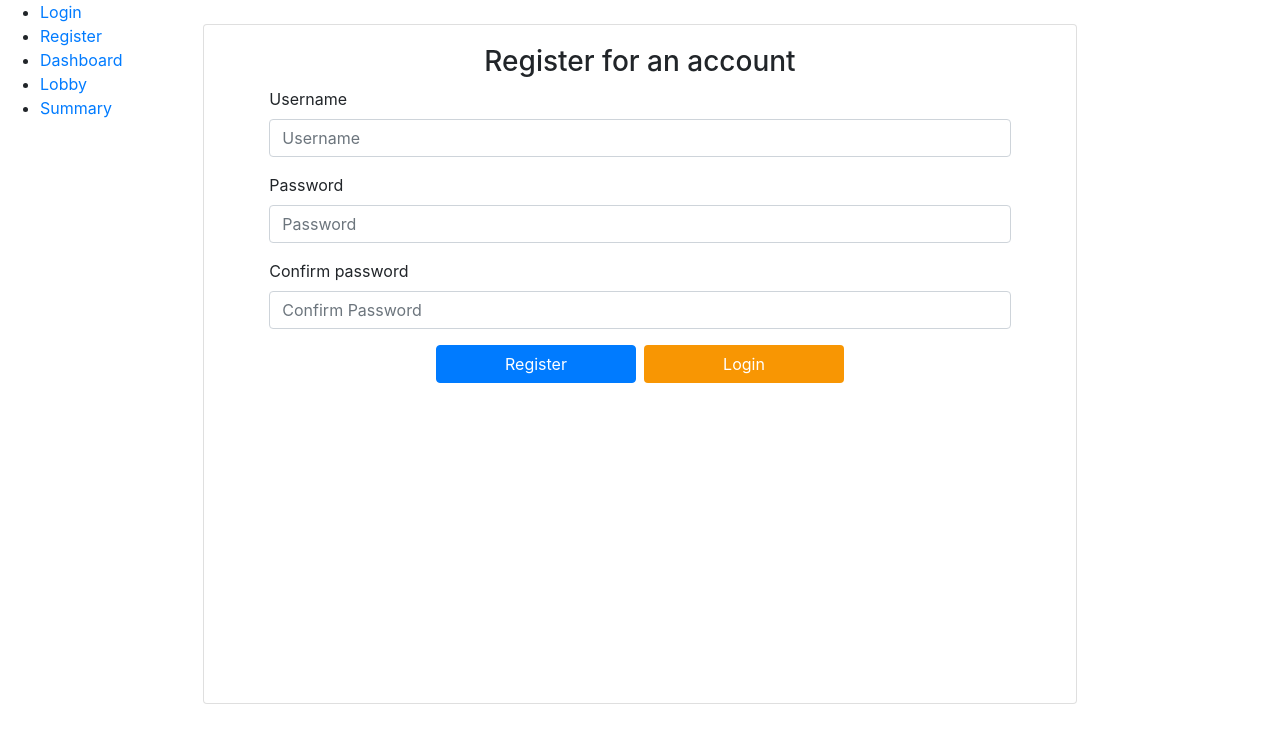
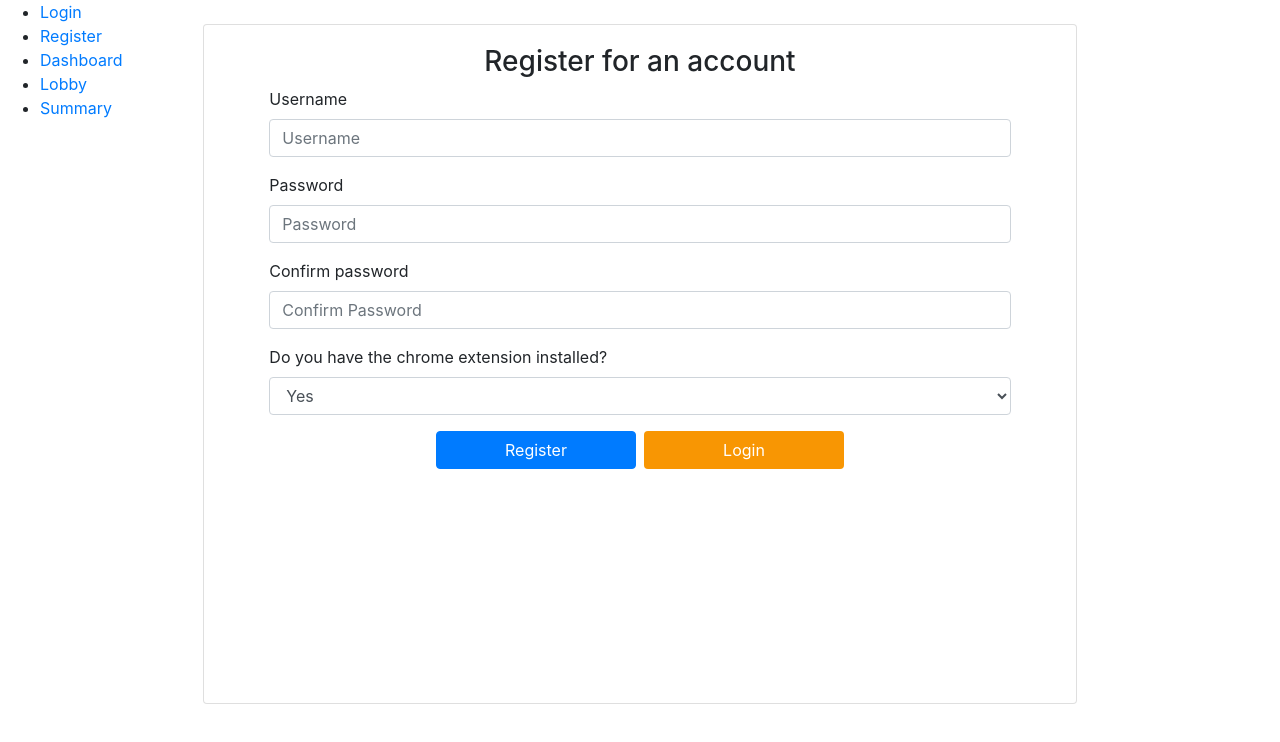
Before and after one commit to Eftichios/Level-4-Individual-Project, a React (Create React App) app in the folder src/client/: page /register in a window 1280 px wide. Shown: the top 742 px of the page. Built offline with nearby package versions, Linux system fonts and the light colour scheme; no server answers.

Commit message:
Added a owns_plugin field to register component, closes #36     * Users indicate whether they have the chrome extension installed or       not

```diff
--- a/src/client/src/Components/Authentication/Register.js
+++ b/src/client/src/Components/Authentication/Register.js
@@ -11,7 +11,8 @@ export class Register extends React.Component {
         this.state = {
           name: "",
           password: "",
-          confirm_password: ""
+          confirm_password: "",
+          owns_plugin: true
         }
 
         this.setAuth = props.setAuth;
@@ -19,6 +20,7 @@ export class Register extends React.Component {
 
     onChange = e => {
       this.setState({[e.target.name]: e.target.value});
+      console.log(e.target.name, e.target.value);
     };
 
     onSubmitForm = async (e) => {
@@ -28,7 +30,7 @@ export class Register extends React.Component {
         const response = await fetch("http://localhost:5000/auth/register", {
           method:"POST",
           headers: {"Content-Type": "application/json"},
-          body: JSON.stringify({"name": this.state.name, "password": this.state.password})
+          body: JSON.stringify({"name": this.state.name, "password": this.state.password, "owns_plugin": this.state.owns_plugin})
         });
 
         const parseRes = await response.json();
@@ -68,6 +70,13 @@ export class Register extends React.Component {
               <label htmlFor="passwordInputConfirm">Confirm password</label>
               <input name="confirm_password" type="password" className="form-control" id="passwordInputConfirm" placeholder="Confirm Password" value={this.state.confirm_password} onChange={(e)=>this.onChange(e)} />
             </div>
+            <div className="form-group">
+              <label htmlFor="ownsPluginInput">Do you have the chrome extension installed?</label>
+              <select className="form-control" name="owns_plugin" id="ownsPluginInput" onChange={(e)=>this.onChange(e)}>
+                <option value={true}>Yes</option>
+                <option value={false}>No</option>
+              </select>
+            </div>
             <div className="text-center">
               <button value="submit" className="constSize btn btn-primary">Register</button>
               <Link to="/login"><button className="constSize btn orange ml-2">Login</button></Link>
```
Also changed, not shown: 1 other file (tests, documents, lock files or other folders).
